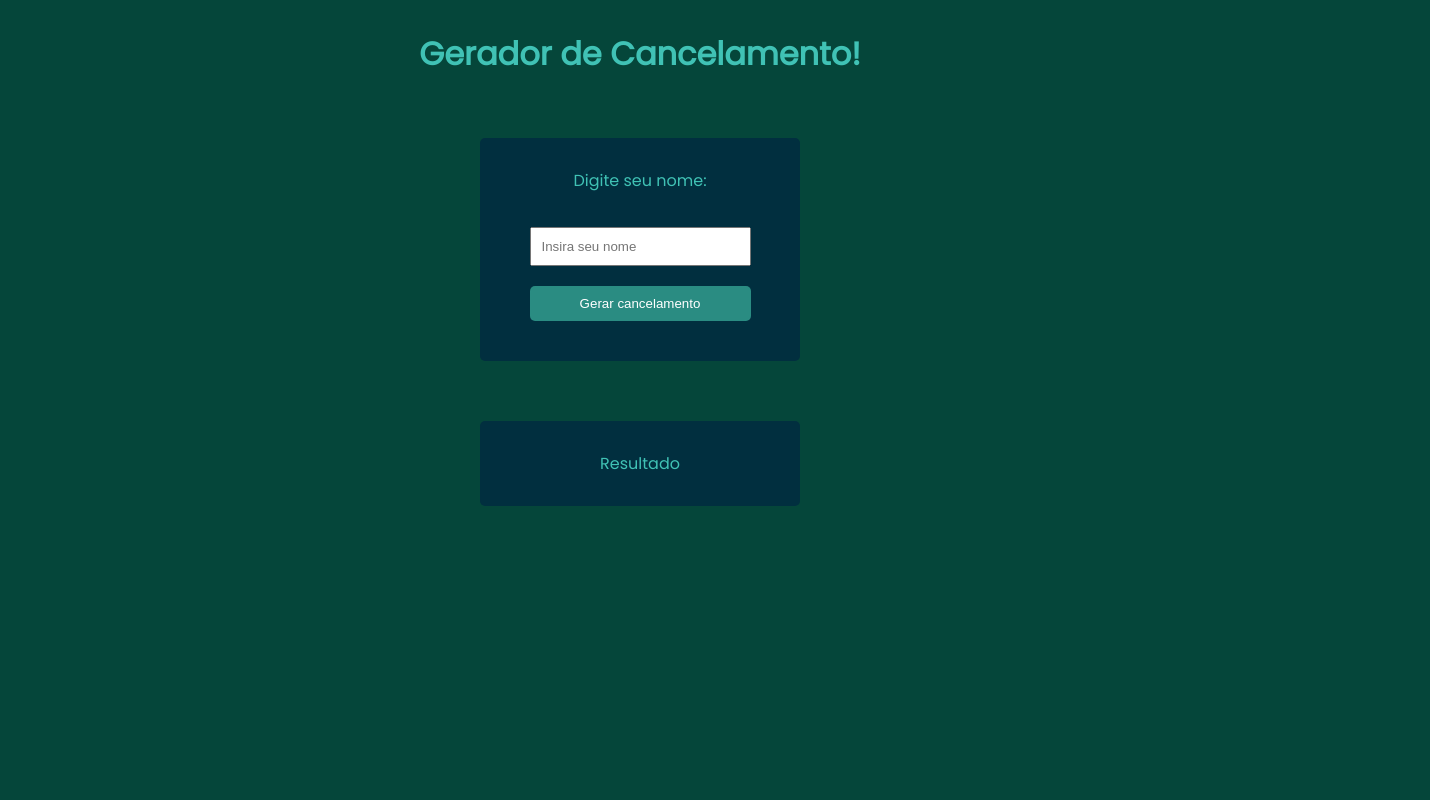
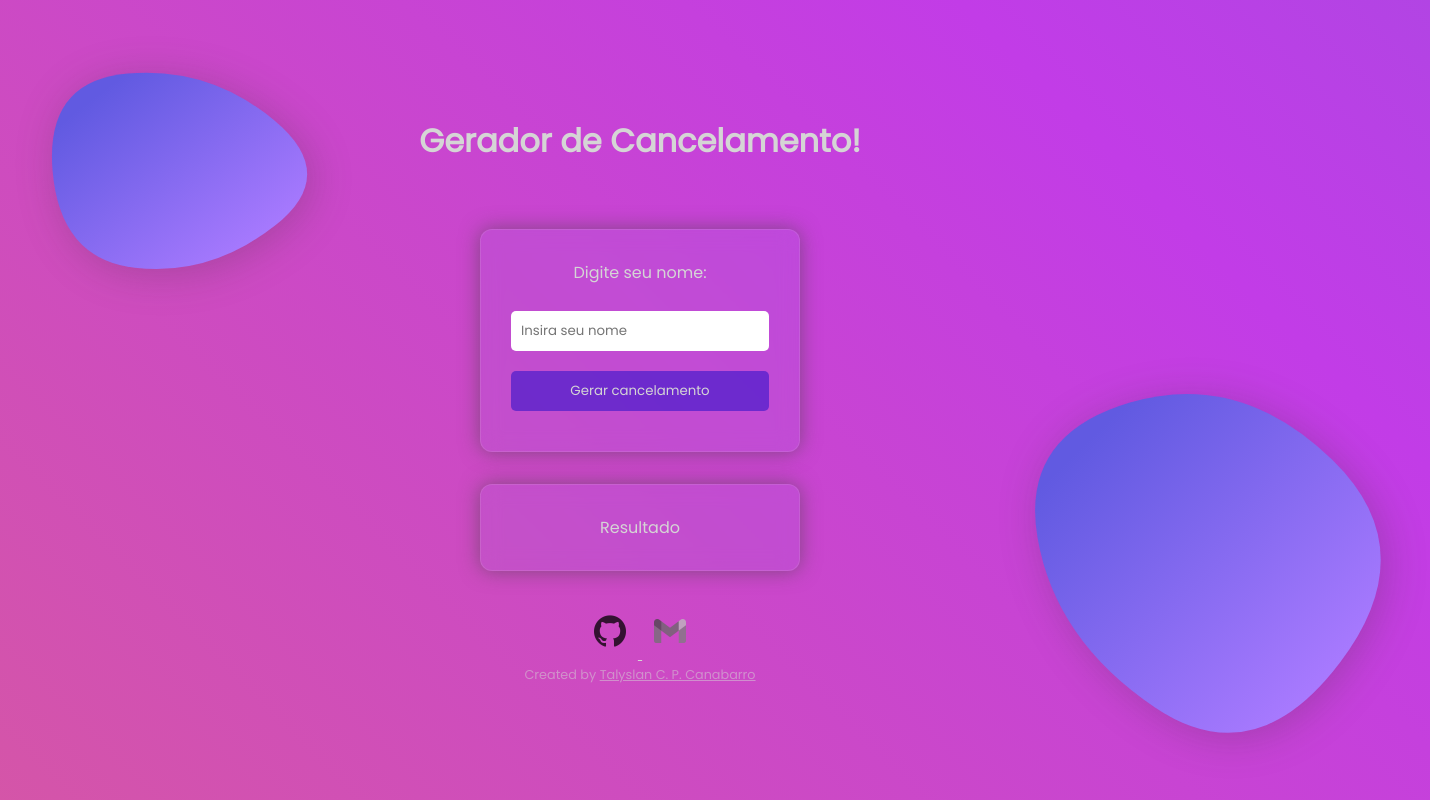
Before and after one commit to Talyslan/Gerador-de-Cancelamento, a plain HTML site: page index.html in a window 1280 px wide. Shown: the whole page, 1430 px wide, since content can reach past the window. Drawn offline with Linux system fonts and the light colour scheme.

Commit message:
update: all design + pattern footer

```diff
--- /dev/null
+++ b/css/footer.css
@@ -0,0 +1,30 @@
+footer {
+    display: flex;
+    flex-direction: column;
+    align-items: center;
+}
+
+footer a img {
+    width: 3.5em;
+    padding: 12px;
+    filter: grayscale(1);
+    opacity: .75;
+    border-radius: 16px;
+    transition: 0.3s ease;
+}
+
+footer a img:hover {
+    transform: scale(1.05);
+    opacity: 1;
+    background: rgba(73, 73, 73, 0.357);
+}
+
+footer span {
+    opacity: .5;
+    font-size: .8rem;
+    transition: 0.3s ease;
+}
+
+footer span:hover {
+    opacity: 1;
+}
--- /dev/null
+++ b/css/global.css
@@ -0,0 +1,40 @@
+* {
+    margin: 0;
+    padding: 0;
+    overflow: hidden;
+    box-sizing: border-box;
+}
+
+body,
+label,
+.box {
+    display: flex;
+    flex-direction: column;
+    justify-content: center;
+    align-items: center;
+}
+
+body,
+input,
+button {
+    font-family: 'Poppins', sans-serif;
+}
+
+body,
+button,
+a {
+    color: rgb(213, 213, 213);
+}
+
+body {
+    height: 100vh;
+}
+
+button,
+input {
+    width: 100%;
+    padding: 10px;
+    margin: 10px;
+    border-radius: 5px;
+    border: none;
+}
--- /dev/null
+++ b/css/style.css
@@ -0,0 +1,50 @@
+body {
+    background: linear-gradient(45deg, #ee7752, #c23ce7, #3385c9);
+    background-size: 400% 400%;
+    animation: gradient 10s ease-in-out infinite;
+    gap: 2em;
+}
+
+.box {
+    width: 20rem;
+    background: rgba(146, 125, 239, 0.13);
+    padding: 30px;
+    gap: 1rem;
+    border-radius: 12px;
+    backdrop-filter: blur(10px);
+    box-shadow: 0 0 20px rgba(68, 68, 68, 0.552);
+    border: 1px solid rgba(224, 224, 225, 0.122);
+}
+
+button {
+    background: rgba(30, 11, 201, 0.513);
+    transition: 0.35s ease;
+}
+
+button:hover {
+    cursor: pointer;
+    transform: scale(0.95);
+    background: rgba(30, 11, 201, .6);
+    box-shadow: 0 0 15px -5px rgb(213, 213, 213);
+}
+
+.blobs svg {
+    position: absolute;
+    z-index: -1;
+    filter: drop-shadow(5px 5px 20px rgba(51, 51, 51, 0.245));
+    animation: move 3s ease-in-out infinite alternate;
+}
+
+.blobs svg:nth-child(1) {
+    width: 80%;
+    max-width: 500px;
+    bottom: 0;
+    right: -150px;
+}
+
+.blobs svg:nth-child(2) {
+    width: 40%;
+    max-width: 350px;
+    top: 0;
+    left: 0;
+}
--- a/index.html
+++ b/index.html
@@ -4,21 +4,49 @@
 <head>
   <meta charset="utf-8">
   <meta name="viewport" content="width=device-width">
-  <link href="style.css" rel="stylesheet" type="text/css" />
-  <link href="https://fonts.googleapis.com/css2?family=Poppins:ital,wght@0,300;0,400;1,300&display=swap" rel="stylesheet">
-  <link rel="icon" href="./favicon.ico">
+  <link href="https://fonts.googleapis.com/css2?family=Poppins:ital,wght@0,300;0,400;1,300&display=swap"
+    rel="stylesheet">
+
+  <link rel="icon" href="./images/favicon.ico">
+  <link rel="stylesheet" href="./css/global.css">
+  <link rel="stylesheet" href="./css/footer.css">
+  <link rel="stylesheet" href="./css/style.css">
   <title>Gerador de Cancelamento</title>
 </head>
 
 <body>
   <h1>Gerador de Cancelamento!</h1>
 
+  <div class="blobs">
+    <svg viewBox="0 0 100 100" xmlns="http://www.w3.org/2000/svg">
+      <defs>
+        <linearGradient id="fill" x1="0%" y1="0%" x2="100%" y2="0%" gradientTransform="rotate(45 0.5 0.5)">
+          <stop offset="0%" stop-color="#615ae1"></stop>
+          <stop offset="100%" stop-color="#a97aff"></stop>
+        </linearGradient>
+      </defs>
+      <path d="M82,72.5Q65,95,45,81.5Q25,68,21.5,47.5Q18,27,40,20.5Q62,14,80.5,32Q99,50,82,72.5Z" stroke="none"
+        stroke-width="0" fill="url(#fill)"></path>
+    </svg>
+
+    <svg viewBox="0 0 100 100" xmlns="http://www.w3.org/2000/svg">
+      <defs>
+        <linearGradient id="fill" x1="0%" y1="0%" x2="100%" y2="0%" gradientTransform="rotate(45 0.5 0.5)">
+          <stop offset="0%" stop-color="#615ae1"></stop>
+          <stop offset="100%" stop-color="#a97aff"></stop>
+        </linearGradient>
+      </defs>
+      <path d="M78.5,64.5Q60,79,38.5,76.5Q17,74,15,48.5Q13,23,36.5,21Q60,19,78.5,34.5Q97,50,78.5,64.5Z" stroke="none"
+        stroke-width="0" fill="url(#fill)"></path>
+    </svg>
+  </div>
+
   <div class="box">
     <span id="name">Digite seu nome:</span>
 
     <label for="name">
-      <input type="text" id="nome" placeholder="Insira seu nome"/>
-      <button onclick="botao()">Gerar cancelamento</button>
+      <input type="text" id="nome" placeholder="Insira seu nome" />
+      <button>Gerar cancelamento</button>
     </label>
   </div>
 
@@ -26,6 +54,21 @@
     <p>Resultado</p>
   </div>
 
+  <footer>
+    <div class="social-midias">
+      <a href="https://github.com/Talyslan" target="_blank">
+        <img src="images/github.png" alt="Icon do GitHub">
+      </a>
+      <a href="mailto:talyslancpc@gmail.com" target="_blank">
+        <img src="images/gmail.png" alt="Icon Gmail">
+      </a>
+    </div>
+
+    <span>
+      Created by
+      <a href="https://github.com/Talyslan" target="_blank">Talyslan C. P. Canabarro</a>
+    </span>
+  </footer>
   <script src="script.js"></script>
 </body>
 
--- a/script.js
+++ b/script.js
@@ -1,17 +1,18 @@
 const escreverTela = document.querySelectorAll('p')[0];
+const botaoHtml = document.querySelector('button');
 const nome = document.querySelector('input#nome');
 
-let texto = ['ser vivo e ter twitter.', 'gostar de música pop.', 'ser baixo demais.', 'ser programador.', 'odiar carecas.', 'ser pobre.', 'ser frango.', 'odiar cachorros.', 'gostar de gatos.', 'criticar a base da Virgínia.', 'colocar o feijão por cima do arroz.', 'ser gado.', 'Por jogar venge.io na hora da aula.', 'procrastinar demais.', 'ser estável financeiramente.'];
+let texto = ['ser vivo e ter twitter.', 'gostar de música pop.', 'ser baixo demais.', 'ser programador.', 'odiar carecas.', 'ser pobre.', 'ser frango.', 'odiar cachorros.', 'gostar de gatos.', 'criticar a base da Virgínia.', 'colocar o feijão por cima do arroz.', 'ser gado.', 'Por jogar venge.io na hora da aula.', 'procrastinar demais.', 'ser estável financeiramente.', 'ser inútil.', 'ser boy lixo.', 'por ser um grande.', 'por ser impaciente demais'];
 
-function botao() {
-  let indiceRandom = parseInt(Math.random() * texto.length);
-  let textoRandom = texto[indiceRandom];
-  let nome_user = nome.value;
-
-  console.log(escreverTela)
+const botao = () => {
+  const indiceRandom = parseInt(Math.random() * texto.length);
+  const textoRandom = texto[indiceRandom];
+  const nome_user = nome.value;
 
   if (nome.value == '' || !isNaN(nome_user))
     escreverTela.innerHTML = `Erro! Preencha com um nome válido!`;
   else
     escreverTela.innerHTML = `${nome_user} foi cancelado(a) por ${textoRandom}`
 }
+
+botaoHtml.addEventListener("click", botao);
--- a/style.css
+++ /dev/null
@@ -1,51 +0,0 @@
-* {
-  margin: 0;
-  padding: 0;
-  box-sizing: border-box;
-}
-
-body, label, .box {
-  display: flex;
-  flex-direction: column;
-  align-items: center;
-  justify-content: center;
-}
-
-body {
-  background: #05463a;
-  color: #40c2b5;
-  font-family: 'Poppins', sans-serif;
-  gap: 60px;
-}
-
-h1 {
-  margin-top: 30px;
-}
-
-.box {
-  width: 20rem;
-  background: #002c41de;
-  padding: 30px;
-  gap: 1.5rem;
-  border-radius: 5px;
-}
-
-button, input {
-  width: 100%;
-  padding: 10px;
-  margin: 10px;
-}
-
-button {
-  background: #2A8C82;
-  color: white;
-  border: none;
-  border-radius: 5px;
-  transition: 0.35s ease;
-}
-
-button:hover {
-  cursor: pointer;
-  transform: scale(0.95);
-  box-shadow: 0 0 20px -5px white;
-}
```
Also changed, not shown: css/animations.css (added, +23 -0 lines), images/favicon.ico (renamed from favicon.ico), images/github.png (added), images/gmail.png (added).
